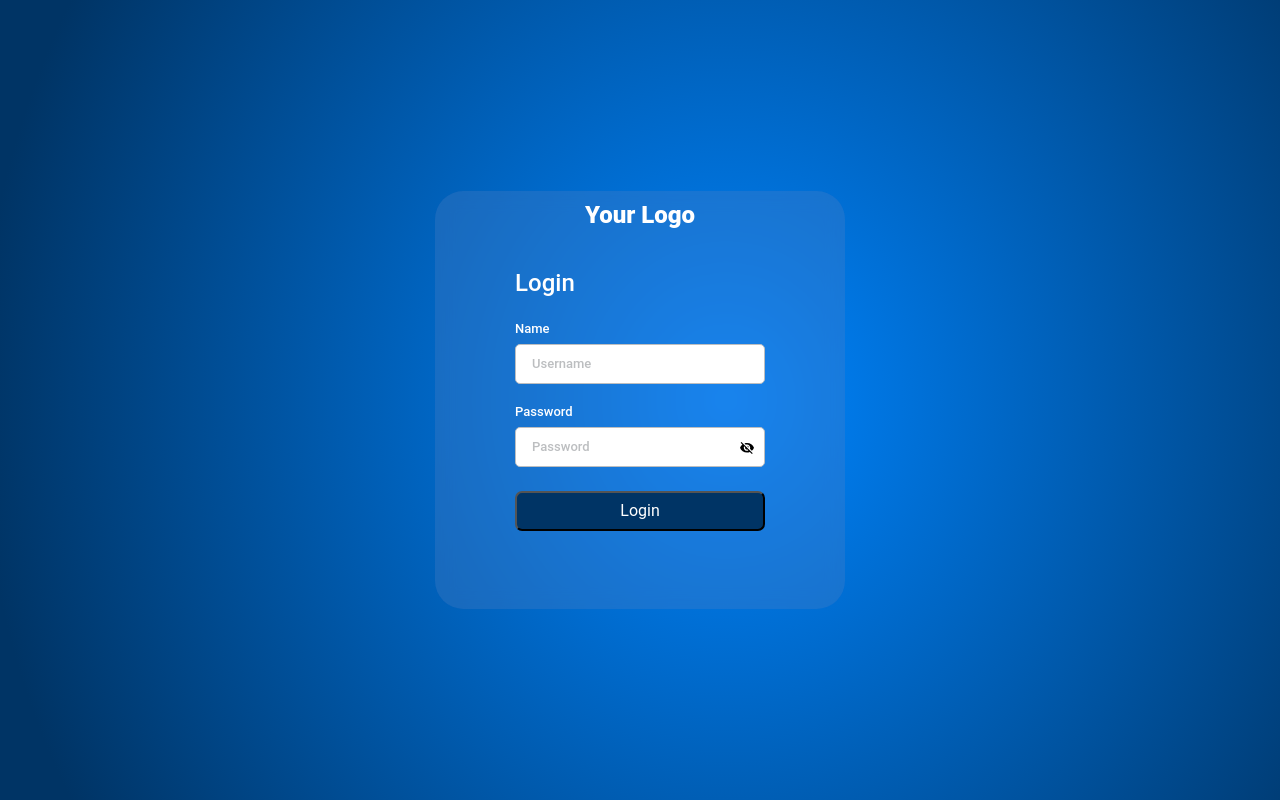
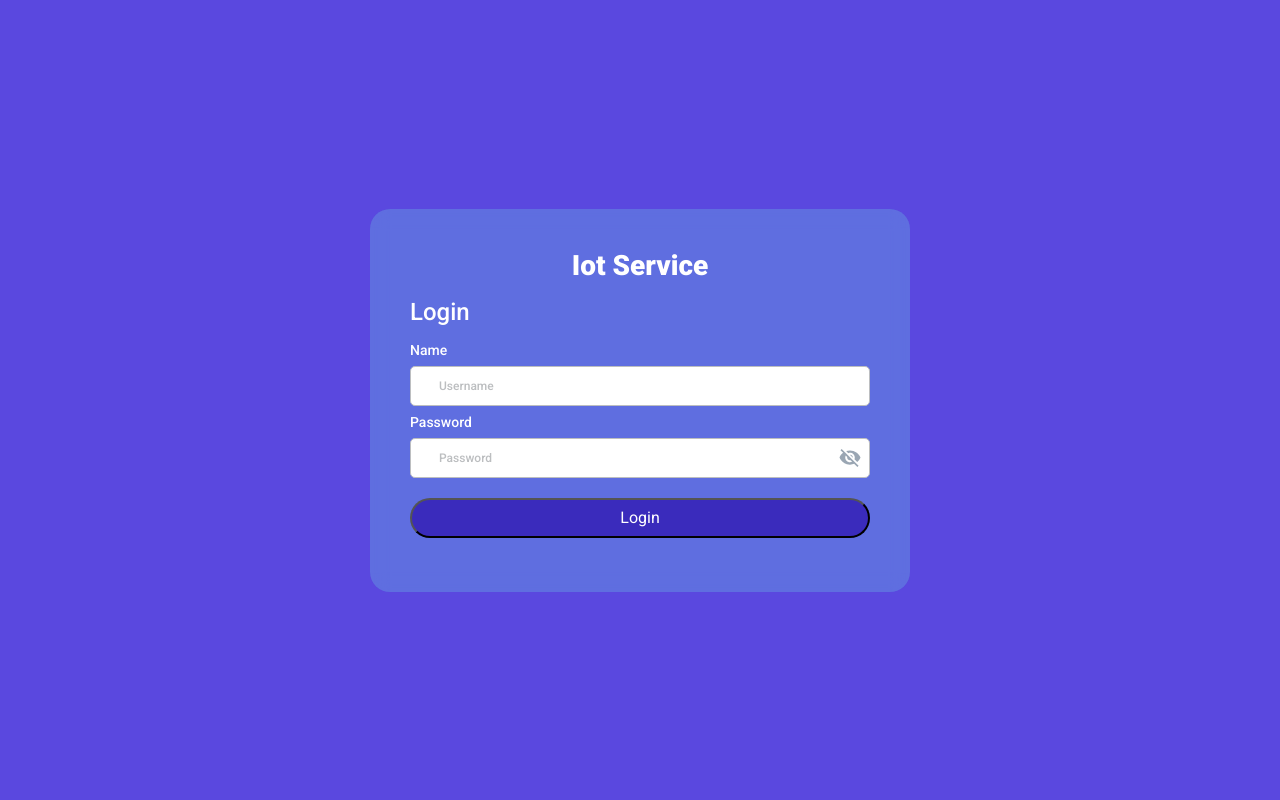
Before and after one commit to stevecks/iot-service, a React (Create React App) app: page / in a window 1280 px wide. Built offline with nearby package versions, Linux system fonts and the light colour scheme.

Commit message:
change login class

```diff
--- a/package.json
+++ b/package.json
@@ -3,9 +3,13 @@
   "version": "0.1.0",
   "private": true,
   "dependencies": {
+    "@emotion/react": "^11.13.0",
+    "@emotion/styled": "^11.13.0",
+    "@mui/material": "^5.16.4",
     "@testing-library/jest-dom": "^5.17.0",
     "@testing-library/react": "^13.4.0",
     "@testing-library/user-event": "^13.5.0",
+    "axios": "^1.7.2",
     "react": "^18.3.1",
     "react-dom": "^18.3.1",
     "react-icons": "^5.2.1",
--- a/src/Components/Login/Login.css
+++ b/src/Components/Login/Login.css
@@ -1,122 +1,127 @@
-.wrapper {
+@import url('https://fonts.googleapis.com/css2?family=Roboto:ital,wght@0,100;0,300;0,400;0,500;0,700;0,900;1,100;1,300;1,400;1,500;1,700;1,900&display=swap');
+
+* {
+    font-family: 'Poboto', sans-serif;
+}
+
+* {
+    box-sizing: border-box;
+}
+
+.container {
+    height: 100dvh;
     display: flex;
-    flex-direction: column;
     align-items: center;
     justify-content: center;
-    gap: 40px;
-    position: relative;
-    width: 410px;
-    height: 418.58px;
-    background: rgba(88, 130, 193, 0.28);
-    backdrop-filter: blur(8.89323px);
-    border-radius: 28.4583px;
+    background-color: #5a48df;
 
+    /* background: radial-gradient(58.43% 103.88% at 56.74% 50%, #0085FF 0%, #003465 100%); */
 }
 
-.form {
-    flex: 1 0 auto;
-    display: flex;
-    flex-direction: column;
-
+.content {
+    display: block;
+    position: relative;
+    width: 540px;
+    margin: 20px;
+    padding: 40px;
+    border-radius: 20px;
+    background: rgba(110, 208, 226, 0.28);
+    backdrop-filter: blur(9px);
 }
 
-
-.form__logo {
+.logo {
     font-family: 'Roboto';
-font-style: normal;
-font-weight: 900;
-font-size: 24px;
-line-height: 28px;
+    font-weight: 800;
+    font-size: 28px;
     display: flex;
     justify-content: center;
     color: #FFFFFF;
-margin-top: 10px;
 }
-.form__title {
-margin-top: 40px;
+
+.label {
+    margin-block: 16px;
     font-family: 'Roboto';
-font-style: normal;
     font-weight: 500;
     font-size: 24px;
     line-height: 28px;
     display: flex;
     align-items: center;
-margin-left: 0px;
     color: #FFFFFF;
-margin-bottom: 24px;
 }
 
-form .input-box {
-    flex-direction: column;
-    position: relative;
-    margin-top: 20px;
-    display: flex;
-    width: 250px;
-
-
+.form {
+    padding-bottom: 14px;
 }
 
-.input-box > input {
+.form__label {
+    font-family: 'Roboto';
+    font-weight: 500;
+    font-size: 14px;
+    display: flex;
+    color: #FFFFFF;
+    margin-block: 8px;
+}
+
+.form__input-box {
+    display: flex;
+    flex-direction: row;
+    position: relative;
+}
+
+.form__input-box__input {
     width: 100%;
     height: 40px;
     background: #FFFFFF;
-    border: 0.711458px solid #BCBEC0;
+    border: 1px solid #BCBEC0;
     border-radius: 5px;
-    padding-left: 16px;
+    padding: 0px 40px 0px 28px;
 }
 
-.input-box input::placeholder
-{
+.form__input-box__input::placeholder {
     font-family: 'Roboto';
     font-style: normal;
     font-weight: 500;
-font-size: 13px;
+    font-size: 12px;
     line-height: 15px;
     display: flex;
     align-items: center;
-
     color: #BCBEC0;
-
 }
 
-.input-box__info
-{
-font-family: 'Roboto';
-font-style: normal;
-font-weight: 500;
-font-size: 13px;
-line-height: 15px;
-display: flex;
-margin-left: 0px;
-color: #FFFFFF;
-padding-left: 0px;
-margin-bottom: 8px;
-}
-
-.password__label {
-    position: relative;
+.form__input-box__icon {
+    height: 24px;
+    width: 24px;
+    position: absolute;
+    top: 8px;
+    right: 8px;
+    color: #9aa6b3;
 }
 
 .icon {
-    position: absolute;
-    top: 36px;
-    right: 10px;
+    height: 100%;
+    width: 100%;
 }
 
-form button {
-    margin-top: 24px;
-    background: #003465;
-    border-radius: 7.11458px;
+.form__error {
+    padding: 4px;
+    color: #f39494;
+    line-height: 16px;
+}
+
+.button.button.button {
+    margin-top: 20px;
+    background: #3a2bbc;
+    border-radius: 20px;
     display: flex;
     flex-direction: row;
     justify-content: center;
     align-items: center;
-    gap: 10px;
     width: 100%;
     height: 40px;
     color: #FFFFFF;
     font-family: 'Roboto';
-    font-style: normal;
     font-size: 16px;
+    text-transform: none;
     cursor: pointer;
+
 }
--- a/src/Components/Login/Login.jsx
+++ b/src/Components/Login/Login.jsx
@@ -1,44 +1,79 @@
-import React from 'react';
-import { useState } from 'react';
+import React, { useState } from 'react';
 import { IoMdEye, IoMdEyeOff } from "react-icons/io";
 import "./Login.css";
+// import { Button } from '@mui/material';
+// import IconButton from '@mui/material/IconButton';
+//import TextField from '@mui/material/TextField';
+
 const Login = () => {
-    const [password, setPassword] = useState("");
-    const [visible, SetVisible] = useState(false);
+    const [formData, setFormData] = useState({ name: "", password: "" });
+    const [visible, setVisible] = useState(false);
+    const [errors, setErrors] = useState({ name: false, password: false });
+
+    const handleChange = (e) => {
+        const { name, value } = e.target;
+        setFormData({ ...formData, [name]: value });
+        if (value) {
+            setErrors({ ...errors, [name]: false });
+        }
+    };
+
+    const handleBlur = (e) => {
+        const { name, value } = e.target;
+        if (!value) {
+            setErrors({ ...errors, [name]: true });
+        }
+    };
+
+    const handleSubmit = (e) => {
+        e.preventDefault();
+        const newErrors = { name: !formData.name, password: !formData.password };
+        setErrors(newErrors);
+        const isValid = !Object.values(newErrors).includes(true);
+        if (isValid) {
+            // Handle successful form submission
+        }
+    };
+
     return (
-        <div className='wrapper'>
-            <div className="form">
-                <div className="form__content">
-                    <p className='form__logo logo'> Your Logo</p>
-                    <h1 className='form__title'>Login</h1>
-                    <form action="#" class="form__form-box form-box">
+        <div className='container'>
+            <div className="content">
+                <div className="logo">Iot Service</div>
+                <h2 className="label">Login</h2>
 
-                        <div className="form-box__input-box input-box">
-                            <label className="input-box__info" for="username">Name</label>
-                            <input type="text" name="username" id="username" placeholder='Username' />
+                <form className="form" onSubmit={handleSubmit}>
+                    <label className="form__label" htmlFor="name">Name</label>
+                    <input
+                        className='form__input-box__input'
+                        type="text"
+                        name="name"
+                        id="name"
+                        placeholder='Username'
+                        onChange={handleChange}
+                        onBlur={handleBlur}
+                    />
+                    {errors.name && <p className="form__error">Name is required</p>}
+
+                    <label className="form__label" htmlFor="password">Password</label>
+                    <div className="form__input-box">
+                        <input
+                            className="form__input-box__input"
+                            value={formData.password}
+                            type={visible ? "text" : "password"}
+                            onChange={handleChange}
+                            onBlur={handleBlur}
+                            name="password"
+                            id="password"
+                            placeholder='Password'
+                        />
+                        <div className="form__input-box__icon" onClick={() => setVisible(!visible)}>
+                            {visible ? <IoMdEye className='icon'/> : <IoMdEyeOff className='icon'/>}
                         </div>
+                    </div>
+                    {errors.password && <p className="form__error">Password is required</p>}
 
-                        <div className="form-box__input-box input-box">
-                            <label className="input-box__info password__label" for="password">Password</label>
-                            <div className="icon" onClick={() => SetVisible(!visible)}>
-                                {
-                                    visible ? <IoMdEye /> : <IoMdEyeOff />
-                                }
-                                </div>
-                            <input value={password}
-                                type={visible ? "text" : "password"}
-                                onChange={e => setPassword(e.target.value)}
-                                name="password"
-                                className="form__input password__input"
-                                id="password"
-                                placeholder='Password' />
-
-                        </div>
-                        <div className="form__button-box button-box" id="SignInButton">
-                            <button type="submit" id="SignInButton" >Login</button>
-                        </div>
-                    </form>
-                </div>
+                    <button variant="contained" className="button" type="submit">Login</button>
+                </form>
             </div>
         </div>
     );
--- a/src/index.css
+++ b/src/index.css
@@ -6,9 +6,9 @@
 }
 body {
 
-  height: 100dvh;
+  /* height: 100dvh;
   display: flex;
   align-items: center;
   justify-content: center;
-  background: radial-gradient(58.43% 103.88% at 56.74% 50%, #0085FF 0%, #003465 100%);
+  background: radial-gradient(58.43% 103.88% at 56.74% 50%, #0085FF 0%, #003465 100%); */
 }
```
Also changed, not shown: 1 other file (tests, documents, lock files or other folders). Lines whose indentation alone changed are shown as unchanged.
